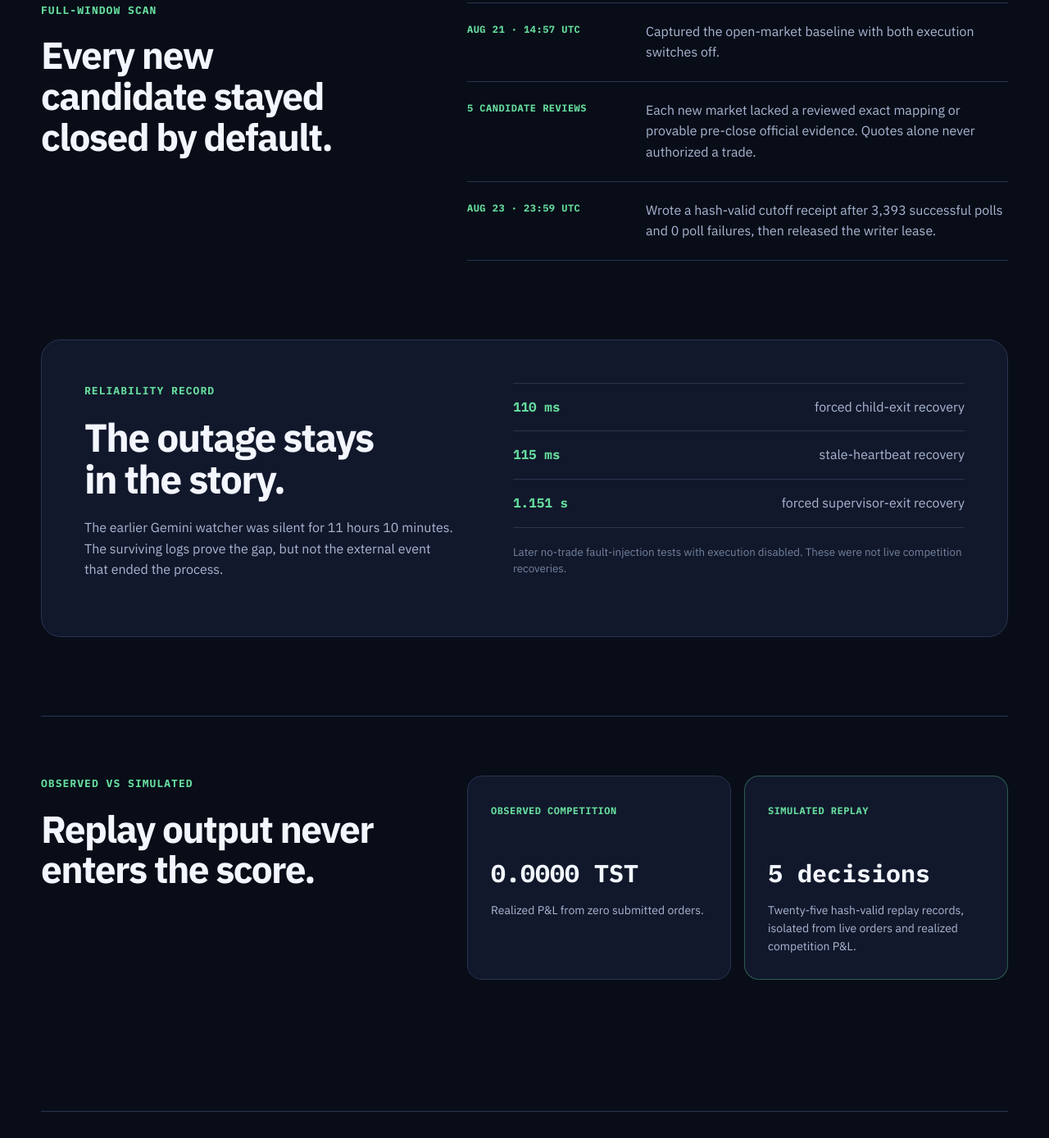
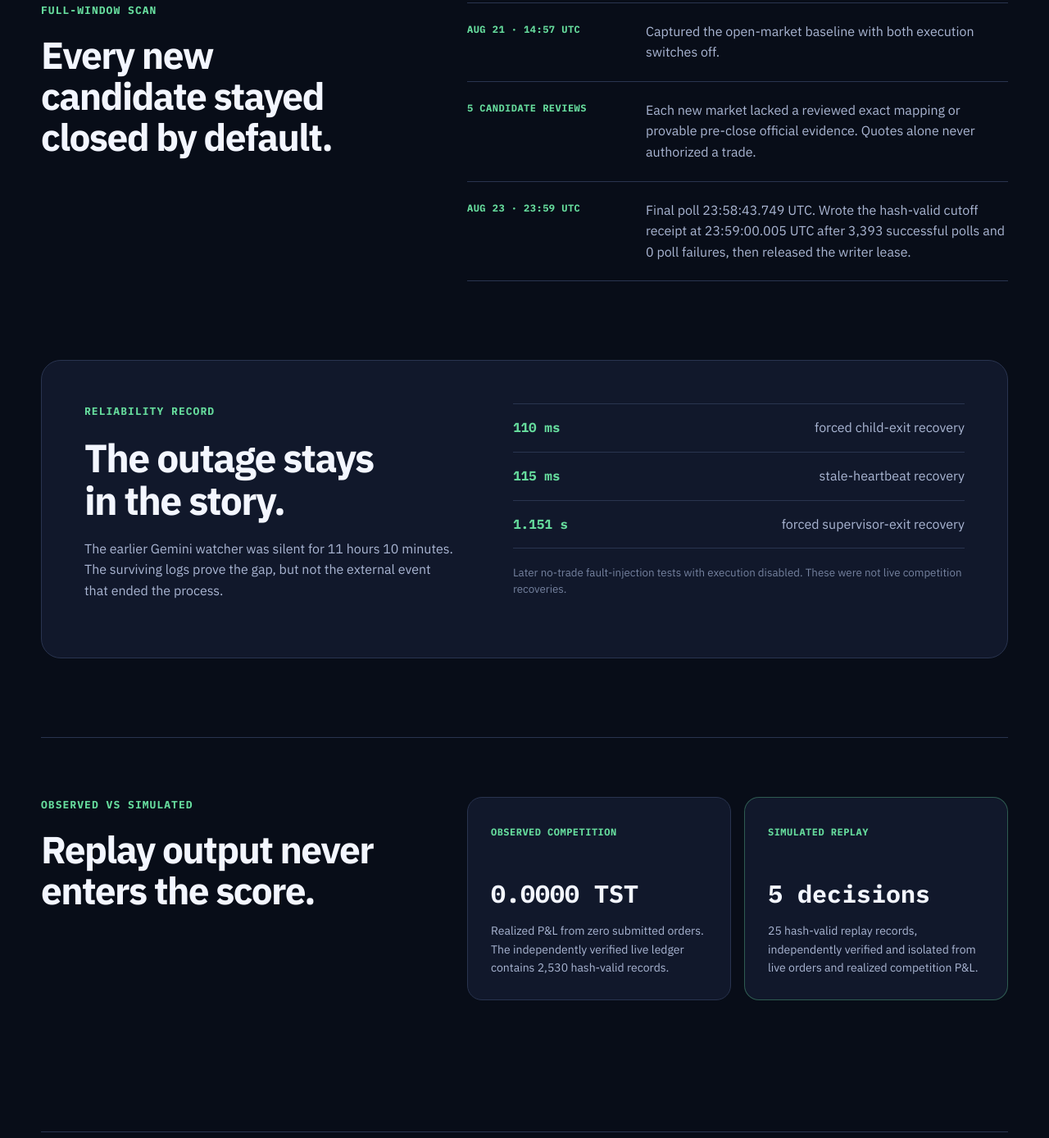
Before and after one commit to iamaanahmad/delphi-agent, a website: page docs/competition-record.html in a window 1280 px wide. Shown: the part 2179-3567 px from the top of the page at 82% size. Drawn offline with Linux system fonts and the light colour scheme.

Commit message:
Show exact closing receipt times
Co-authored-by: tin-computer[bot] <277149838+tin-computer[bot]@users.noreply.github.com>

```diff
--- a/docs/competition-record.html
+++ b/docs/competition-record.html
@@ -96,7 +96,7 @@
           <div class="scan-sequence" aria-label="Final-window sentinel sequence">
             <div><time datetime="2026-08-21T14:57:51Z">Aug 21 · 14:57 UTC</time><p>Captured the open-market baseline with both execution switches off.</p></div>
             <div><span>5 candidate reviews</span><p>Each new market lacked a reviewed exact mapping or provable pre-close official evidence. Quotes alone never authorized a trade.</p></div>
-            <div><time datetime="2026-08-23T23:59:00Z">Aug 23 · 23:59 UTC</time><p>Wrote a hash-valid cutoff receipt after 3,393 successful polls and 0 poll failures, then released the writer lease.</p></div>
+            <div><time datetime="2026-08-23T23:59:00.005Z">Aug 23 · 23:59 UTC</time><p>Final poll 23:58:43.749 UTC. Wrote the hash-valid cutoff receipt at 23:59:00.005 UTC after 3,393 successful polls and 0 poll failures, then released the writer lease.</p></div>
           </div>
         </section>
 
@@ -120,8 +120,8 @@
             <h2>Replay output never enters the score.</h2>
           </div>
           <div class="result-split">
-            <div><span>Observed competition</span><strong>0.0000 TST</strong><p>Realized P&amp;L from zero submitted orders.</p></div>
-            <div><span>Simulated replay</span><strong>5 decisions</strong><p>Twenty-five hash-valid replay records, isolated from live orders and realized competition P&amp;L.</p></div>
+            <div><span>Observed competition</span><strong>0.0000 TST</strong><p>Realized P&amp;L from zero submitted orders. The independently verified live ledger contains 2,530 hash-valid records.</p></div>
+            <div><span>Simulated replay</span><strong>5 decisions</strong><p>25 hash-valid replay records, independently verified and isolated from live orders and realized competition P&amp;L.</p></div>
           </div>
         </section>
 
--- a/scripts/validate-site.mjs
+++ b/scripts/validate-site.mjs
@@ -142,6 +142,10 @@ for (const text of [
   "0 ambiguous trades",
   "0.0000 TST",
   "3,393 successful polls",
+  "23:58:43.749 UTC",
+  "23:59:00.005 UTC",
+  "2,530 hash-valid records",
+  "25 hash-valid replay records",
   "11 hours 10 minutes",
   "110 ms",
   "115 ms",
```
